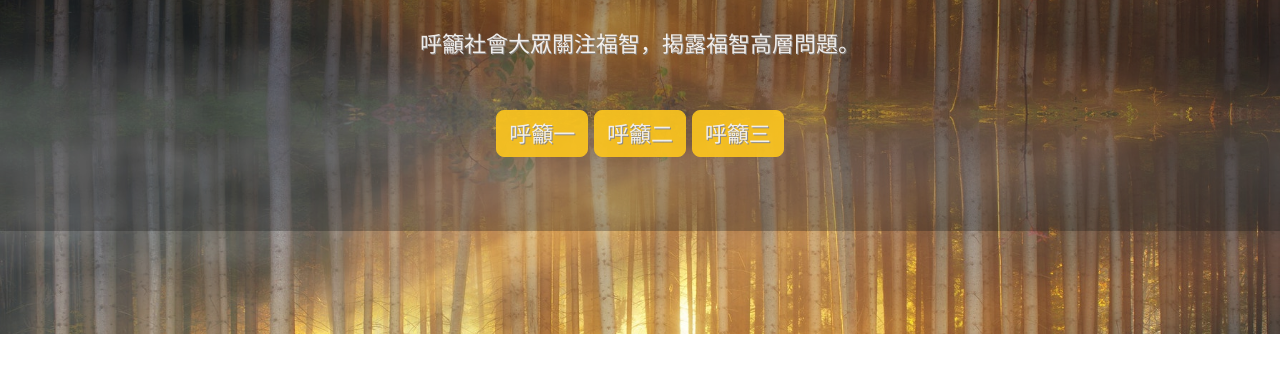
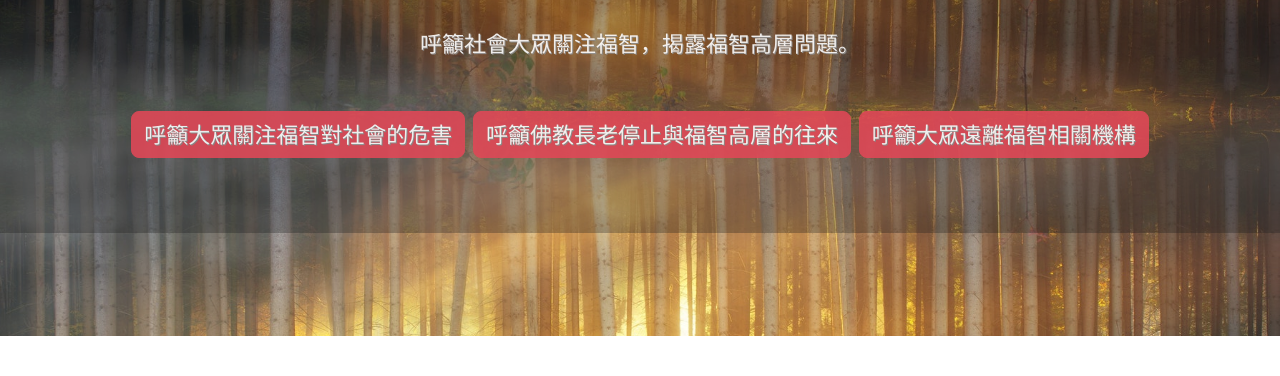
Before and after one commit to lotsuisidarta/lotsuisidarta.github.io, a plain HTML site: page articles.html in a window 1280 px wide. Shown: the part 247-623 px from the top of the page. Drawn offline with nearby package versions, Linux system fonts and the light colour scheme.

Commit message:
Change buttons in articles.html
Adding button margins.
Change button colors.
Use longer texts for buttons.

```diff
--- a/articles.html
+++ b/articles.html
@@ -40,9 +40,9 @@
 				<p>呼籲社會大眾關注福智，揭露福智高層問題。</p>
 				<br>
 				<p>
-					<a href="#article1" class="btn btn-warning">呼籲一</a>
-					<a href="#article2" class="btn btn-warning">呼籲二</a>
-					<a href="#article3" class="btn btn-warning">呼籲三</a>
+					<a href="#article1" class="btn btn-danger">呼籲大眾關注福智對社會的危害</a>
+					<a href="#article2" class="btn btn-danger">呼籲佛教長老停止與福智高層的往來</a>
+					<a href="#article3" class="btn btn-danger">呼籲大眾遠離福智相關機構</a>
 				</p>
 			</div>
 		</div>
--- a/style.css
+++ b/style.css
@@ -47,6 +47,10 @@ a:hover{
     width: 100%;
     padding: 5%;
  }
+
+.btn {
+ 	margin: 1px;
+}
 
 /*banner in index.html begins*/
 
@@ -129,15 +133,15 @@ a:hover{
     text-shadow: 1px 1px grey;
 }
 
-.btn-warning {
+.btn-danger {
     color: white;
 	font-size: 22px;
 	border-radius: 8px;
  }
 
-.btn-warning:hover {
+.btn-danger:hover {
  	color: white;
-	border: 3px solid #ffd351;
+	border: 3px solid #de7b84;
  	cursor: pointer;
  }
 
```
